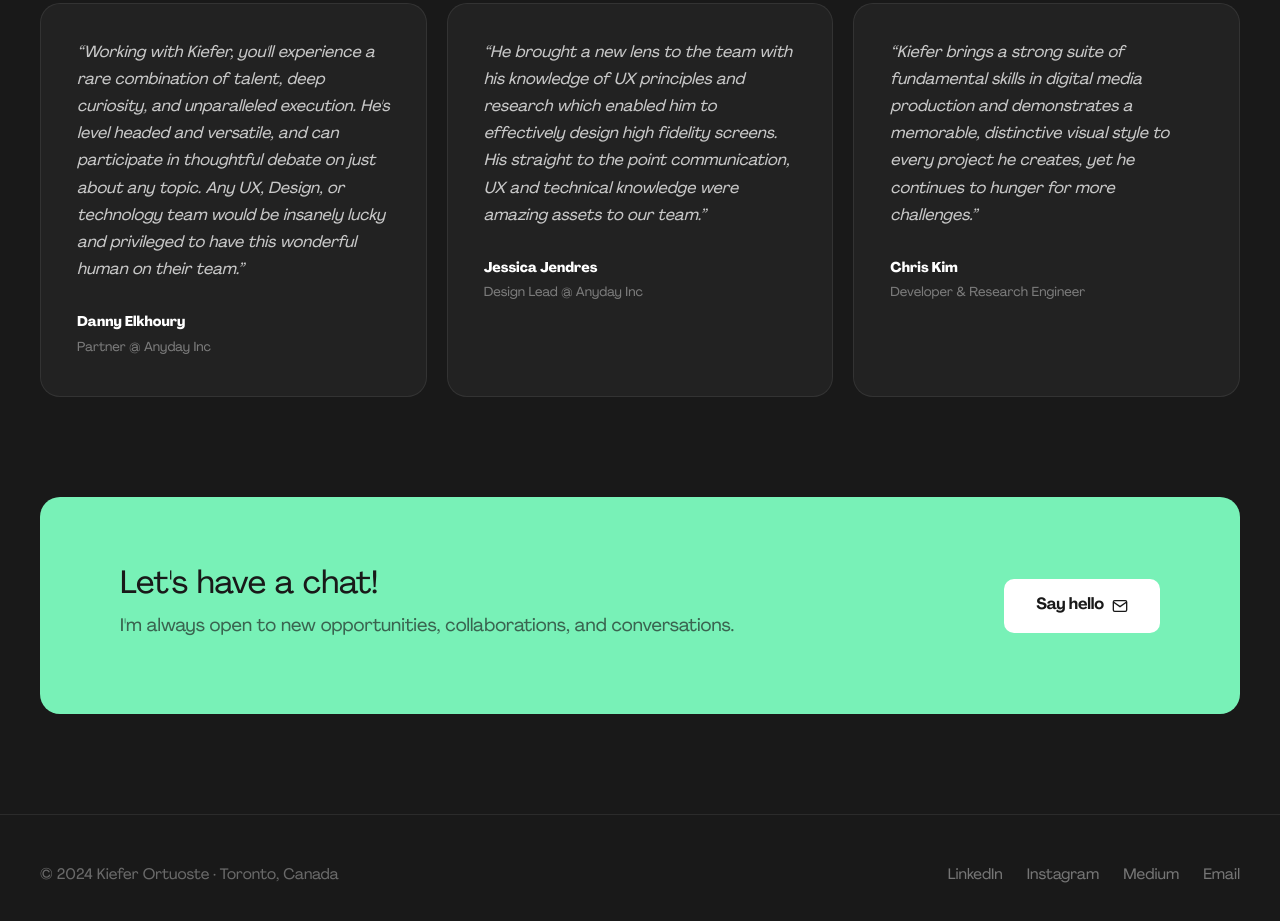
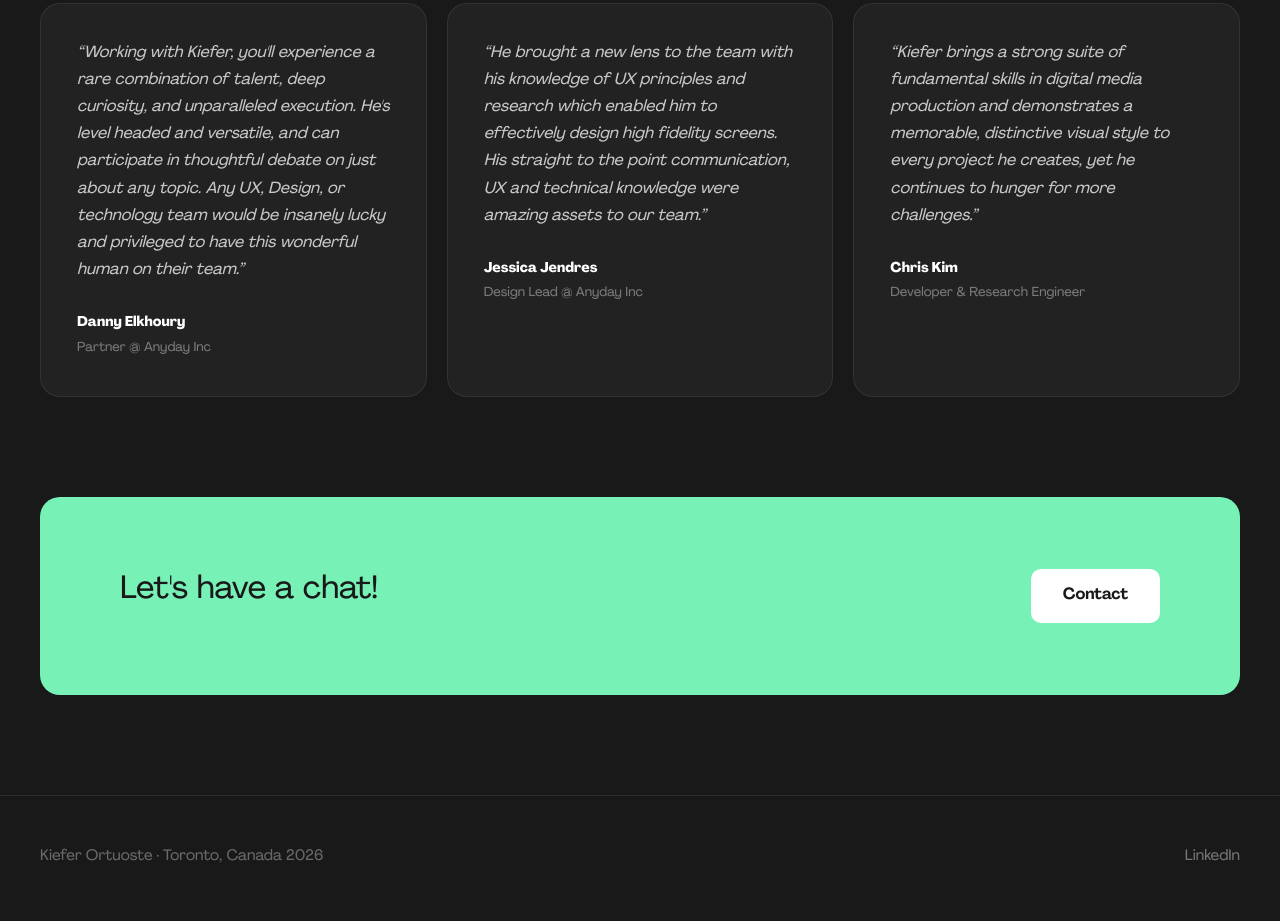
Before and after one commit to kvortuoste-cpu/Kiefer-portfolio, a plain HTML site: page index.html in a window 1280 px wide. Shown: the part 3162-4083 px from the top of the page. Drawn offline with Linux system fonts and the light colour scheme; a web font is replaced by a local one.

Commit message:
Simplify CTA strip and footer across all pages
- CTA strip: button label 'Say hello' → 'Contact', remove supporting body copy (index.html, about.html)
- Footer: '© 2024 Kiefer Ortuoste · Toronto, Canada' → 'Kiefer Ortuoste · Toronto, Canada 2026'
- Footer: remove Instagram, Medium, and Email links — keep only LinkedIn
- Applied identically across all 7 pages

Co-Authored-By: Claude Sonnet 4.6 <noreply@anthropic.com>

```diff
--- a/index.html
+++ b/index.html
@@ -184,11 +184,9 @@
   <div class="cta-strip-inner">
     <div class="cta-strip-text">
       <h2>Let's have a chat!</h2>
-      <p>I'm always open to new opportunities, collaborations, and conversations.</p>
     </div>
     <a href="mailto:kv.ortuoste@gmail.com" class="btn btn-primary" style="font-size:16px;padding:14px 32px;flex-shrink:0;">
-      Say hello
-      <svg width="16" height="16" viewBox="0 0 24 24" fill="none" stroke="currentColor" stroke-width="2"><path d="M4 4h16c1.1 0 2 .9 2 2v12c0 1.1-.9 2-2 2H4c-1.1 0-2-.9-2-2V6c0-1.1.9-2 2-2z"/><polyline points="22,6 12,13 2,6"/></svg>
+      Contact
     </a>
   </div>
 </section>
@@ -196,12 +194,9 @@
 <!-- FOOTER -->
 <footer>
   <div class="footer-inner">
-    <span class="footer-left">© 2024 Kiefer Ortuoste · Toronto, Canada</span>
+    <span class="footer-left">Kiefer Ortuoste · Toronto, Canada 2026</span>
     <ul class="footer-links">
       <li><a href="https://www.linkedin.com/in/kieferortuoste/" target="_blank">LinkedIn</a></li>
-      <li><a href="https://www.instagram.com/ortuesdays/" target="_blank">Instagram</a></li>
-      <li><a href="https://medium.com/@kieferrvestal" target="_blank">Medium</a></li>
-      <li><a href="mailto:kv.ortuoste@gmail.com">Email</a></li>
     </ul>
   </div>
 </footer>
```
Also changed, not shown: about.html (+2 -7 lines), projects/aeroplan-elite.html (+1 -4 lines), projects/eupgrades.html (+1 -4 lines), projects/goodwealth.html (+1 -4 lines), projects/musicverse.html (+1 -4 lines), projects/subbox.html (+1 -4 lines).
